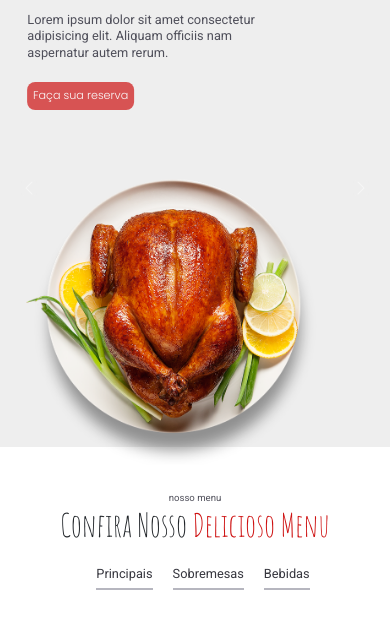
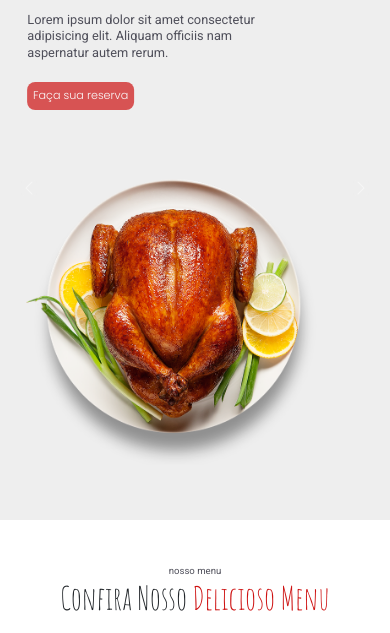
Before and after one commit to mayconndouglass/restaurant-landing-page, a plain HTML site: page index.html in a window 390 px wide. Shown: the part 204-837 px from the top of the page. Drawn offline with nearby package versions, Linux system fonts and the light colour scheme.

Commit message:
ùltimas alterações

```diff
--- a/css/style.css
+++ b/css/style.css
@@ -169,7 +169,8 @@ nav ul li:hover a {
 .container-carouseul {
   width: 100%;
   background-color: var(--color-secondary);
-  height: 60vh;
+  min-height: 60vh;
+  height: auto;
 }
 
 .carouseul {
@@ -855,7 +856,8 @@ hr {
   }
 
   .container-carouseul {
-    height: 50vh;
+    min-height: 50vh;
+    height: auto;
   }
 }
 
@@ -865,7 +867,8 @@ hr {
   }
 
   .container-carouseul {
-    height: 46vh;
+    min-height: 46vh;
+    height: auto;
   }
 
   .disshe .disshe-img img {
@@ -958,7 +961,8 @@ hr {
   }
 
   .container-carouseul {
-    height: 36vh;
+    min-height: 36vh;
+    height: auto;
   }
 
   .contact-card {
@@ -1025,7 +1029,8 @@ hr {
   }
 
   .container-carouseul {
-    height: 70vh;
+    min-height: 70vh;
+    height: auto;
     padding: 40px 0;
   }
 
```
